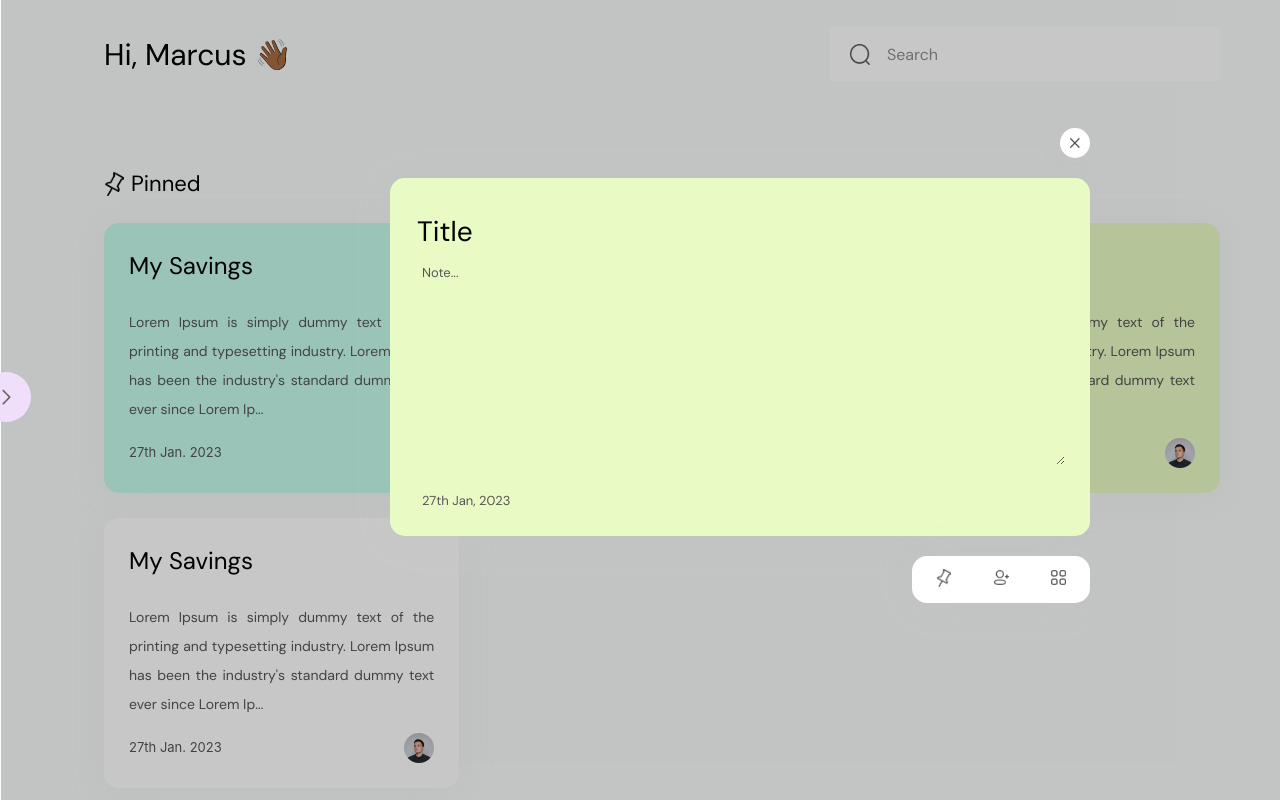
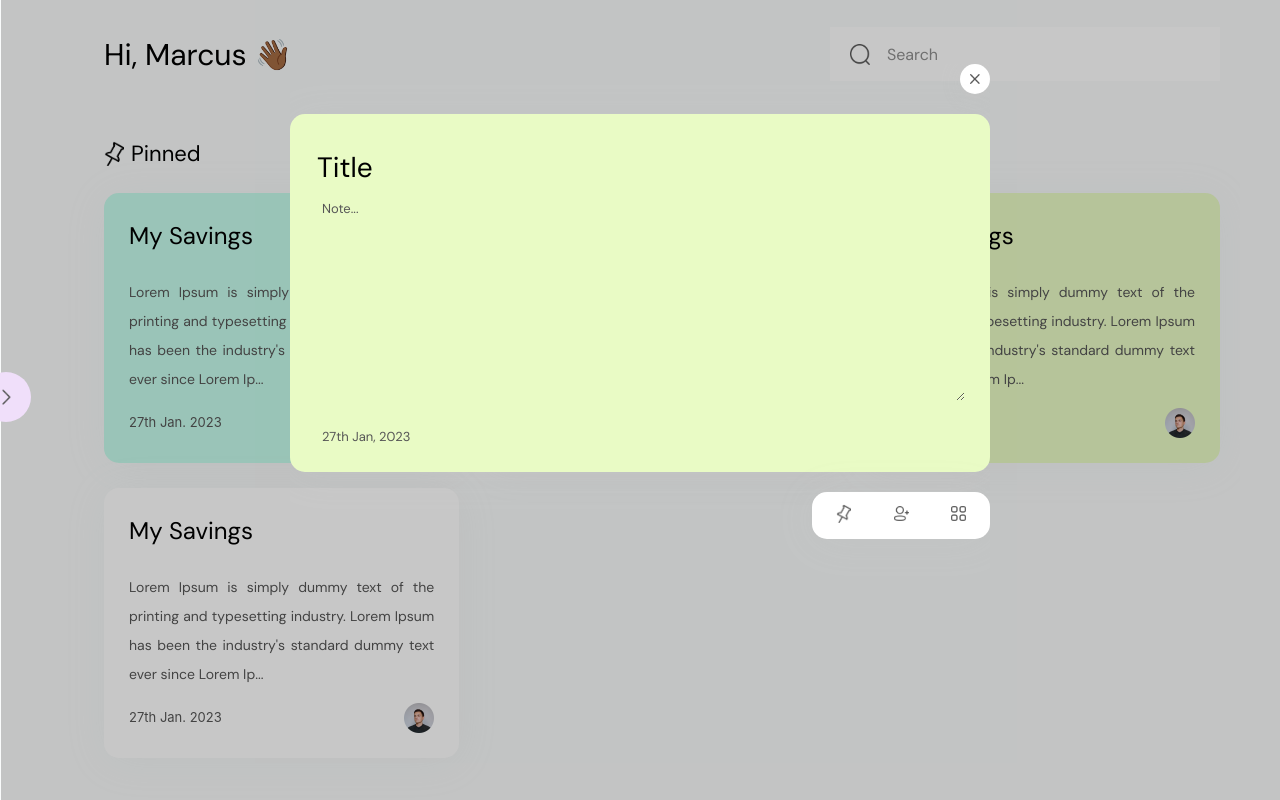
Before and after one commit to MarcusBYUI/easy-note, a React (Create React App) app: page /user/notes in a window 1280 px wide. Built offline with nearby package versions, Linux system fonts and the light colour scheme.

Commit message:
ui reponsiveness

```diff
--- a/src/components/dashboard/notes/components/addnote/addnote.module.css
+++ b/src/components/dashboard/notes/components/addnote/addnote.module.css
@@ -1,11 +1,10 @@
 .container {
-  width: 700px;
-  margin: 0 auto;
-  padding-top: 10%;
+  width: 95%;
+  max-width: 700px;
+  margin: 5% auto;
   display: grid;
-  padding-left: 200px;
   gap: 20px;
-  overflow: hidden;
+  overflow-x: hidden;
 }
 
 .cancel {
@@ -190,7 +189,7 @@
   display: flex;
   flex-wrap: wrap;
   gap: 18px;
-  max-height: 60px;
+  max-height: 120px;
   overflow: scroll;
 }
 
--- a/src/components/dashboard/notes/notes.js
+++ b/src/components/dashboard/notes/notes.js
@@ -102,6 +102,19 @@ const Notes = () => {
       </section>
       <section className={styles.grid}>
         <div>
+          <img src={require("../../../assets/forme.png")} alt="pinned" />
+          <p>Shared</p>
+        </div>
+        <div className={styles.notes}>
+          {notes
+            .filter((item) => item.pinned)
+            .map((item, index) => {
+              return <NotesCard key={index} data={item} />;
+            })}
+        </div>
+      </section>
+      <section className={styles.grid}>
+        <div>
           <img src={require("../../../assets/notes.png")} alt="notes" />
           <p>Notes</p>
         </div>
--- a/src/components/dashboard/notes/notes.module.css
+++ b/src/components/dashboard/notes/notes.module.css
@@ -1,5 +1,5 @@
 .grid {
-  margin: 70px 0 0 0;
+  margin: 40px 0 120px 0;
   min-height: 250px;
 }
 
@@ -44,7 +44,7 @@
   width: 100%;
   background-color: rgba(0, 0, 0, 0.219);
   left: 0;
-  overflow: hidden;
+  overflow-y: scroll;
   height: 0%;
   transition: all 500ms ease-in-out;
 }
```
